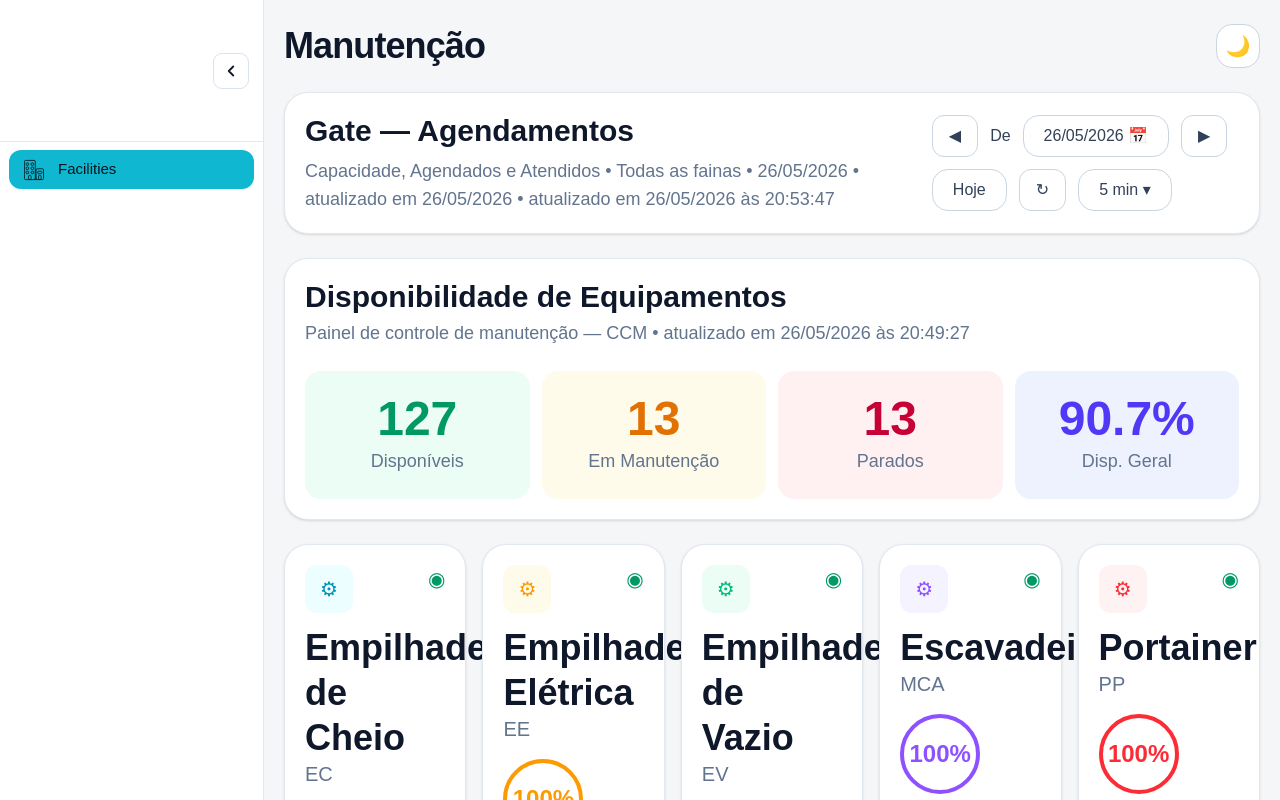
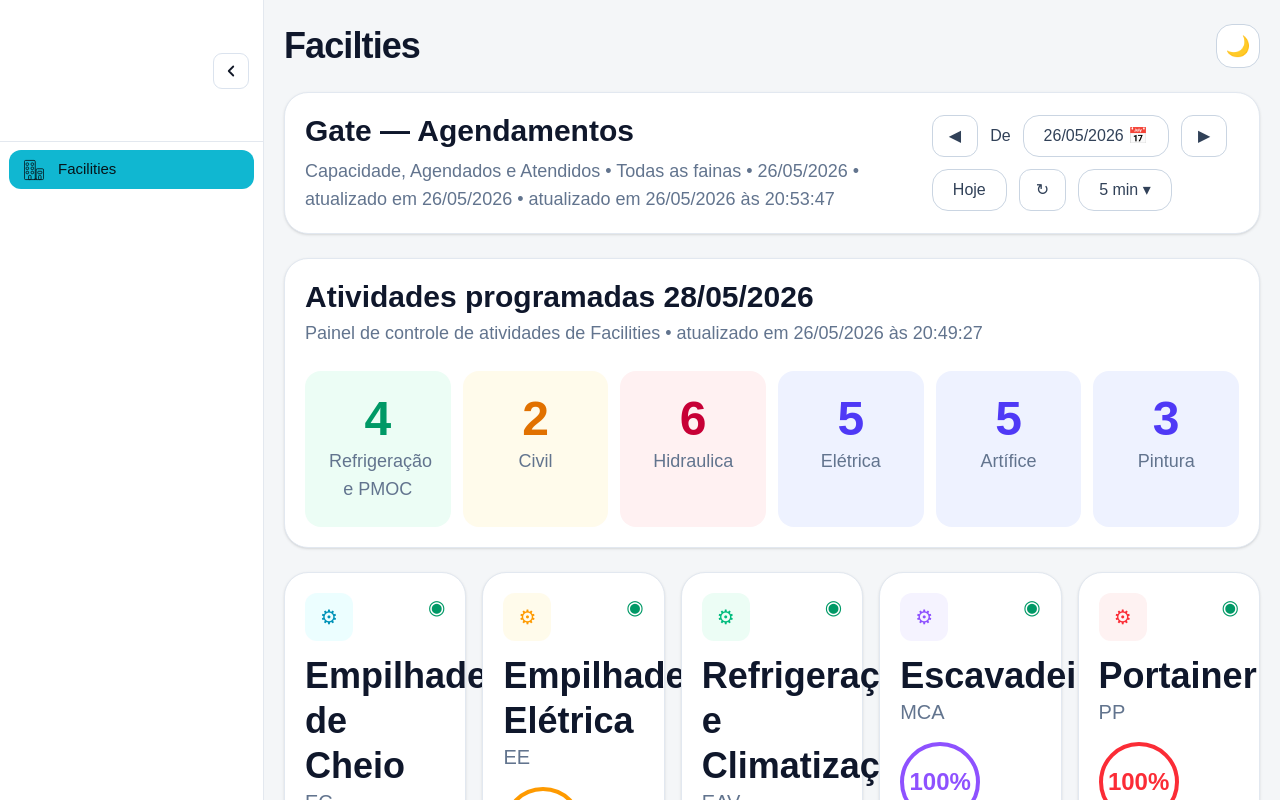
Before and after one commit to BAQ2002/OpsHub-Facilities, a Next.js app: page / in a window 1280 px wide. Shown: the top 800 px of the page. Built offline with nearby package versions, Linux system fonts and the light colour scheme.

Commit message:
Alterações na pagina

```diff
--- a/app/page.tsx
+++ b/app/page.tsx
@@ -23,8 +23,8 @@ const equipmentCards = [
     total: 21,
   },
   {
-    title: "Empilhadeira de Vazio",
-    code: "EV",
+    title: "Refrigeração e Climatização",
+    code: "EAV",
     accent: "text-emerald-500",
     ring: "border-emerald-300",
     iconBg: "bg-emerald-50",
@@ -63,7 +63,7 @@ export default function Home() {
     <section className="min-h-screen bg-[#f4f6f8] px-3 py-6 text-slate-900 md:px-5">
       <div className="mx-auto max-w-[1600px] space-y-6">
         <header className="flex items-center justify-between">
-          <h1 className="text-4xl font-bold tracking-tight">Manutenção</h1>
+          <h1 className="text-4xl font-bold tracking-tight">Facilties</h1>
           <button className="flex h-11 w-11 items-center justify-center rounded-2xl border border-slate-300 bg-white text-xl">
             🌙
           </button>
@@ -90,14 +90,16 @@ export default function Home() {
         </section>
 
         <section className="rounded-3xl border border-slate-200 bg-white p-5 shadow-sm">
-          <h2 className="text-3xl font-semibold">Disponibilidade de Equipamentos</h2>
-          <p className="mt-1 text-lg text-slate-500">Painel de controle de manutenção — CCM • atualizado em 26/05/2026 às 20:49:27</p>
+          <h2 className="text-3xl font-semibold">Atividades programadas 28/05/2026</h2>
+          <p className="mt-1 text-lg text-slate-500">Painel de controle de atividades de Facilities • atualizado em 26/05/2026 às 20:49:27</p>
 
-          <div className="mt-6 grid gap-3 lg:grid-cols-4">
-            <SummaryCard value="127" label="Disponíveis" bg="bg-emerald-50" color="text-emerald-600" />
-            <SummaryCard value="13" label="Em Manutenção" bg="bg-amber-50" color="text-amber-600" />
-            <SummaryCard value="13" label="Parados" bg="bg-rose-50" color="text-rose-700" />
-            <SummaryCard value="90.7%" label="Disp. Geral" bg="bg-indigo-50" color="text-indigo-600" />
+          <div className="mt-6 grid gap-3 lg:grid-cols-6">
+            <SummaryCard value="4" label="Refrigeração e PMOC" bg="bg-emerald-50" color="text-emerald-600" />
+            <SummaryCard value="2" label="Civil" bg="bg-amber-50" color="text-amber-600" />
+            <SummaryCard value="6" label="Hidraulica" bg="bg-rose-50" color="text-rose-700" />
+            <SummaryCard value="5" label="Elétrica" bg="bg-indigo-50" color="text-indigo-600" />
+            <SummaryCard value="5" label="Artífice" bg="bg-indigo-50" color="text-indigo-600" />
+            <SummaryCard value="3" label="Pintura" bg="bg-indigo-50" color="text-indigo-600" />
           </div>
         </section>
 
```
